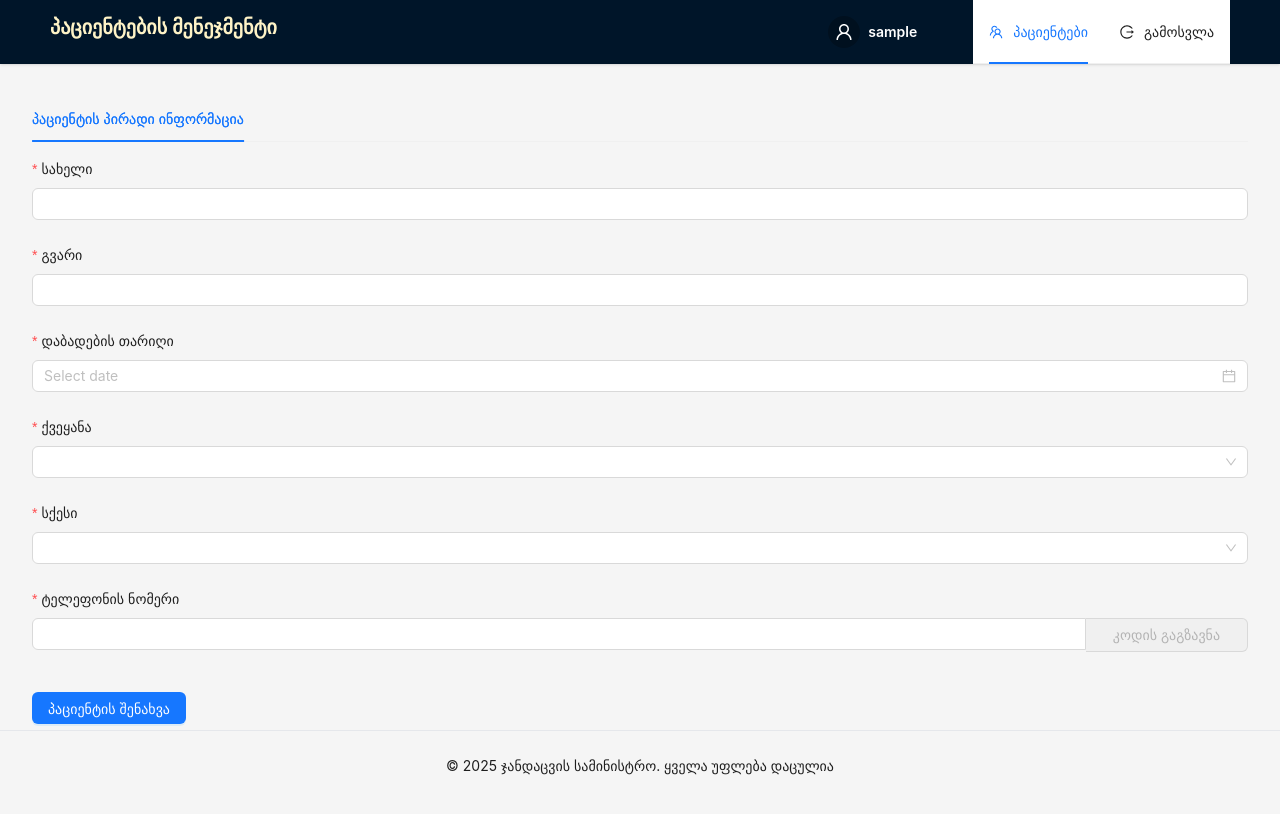
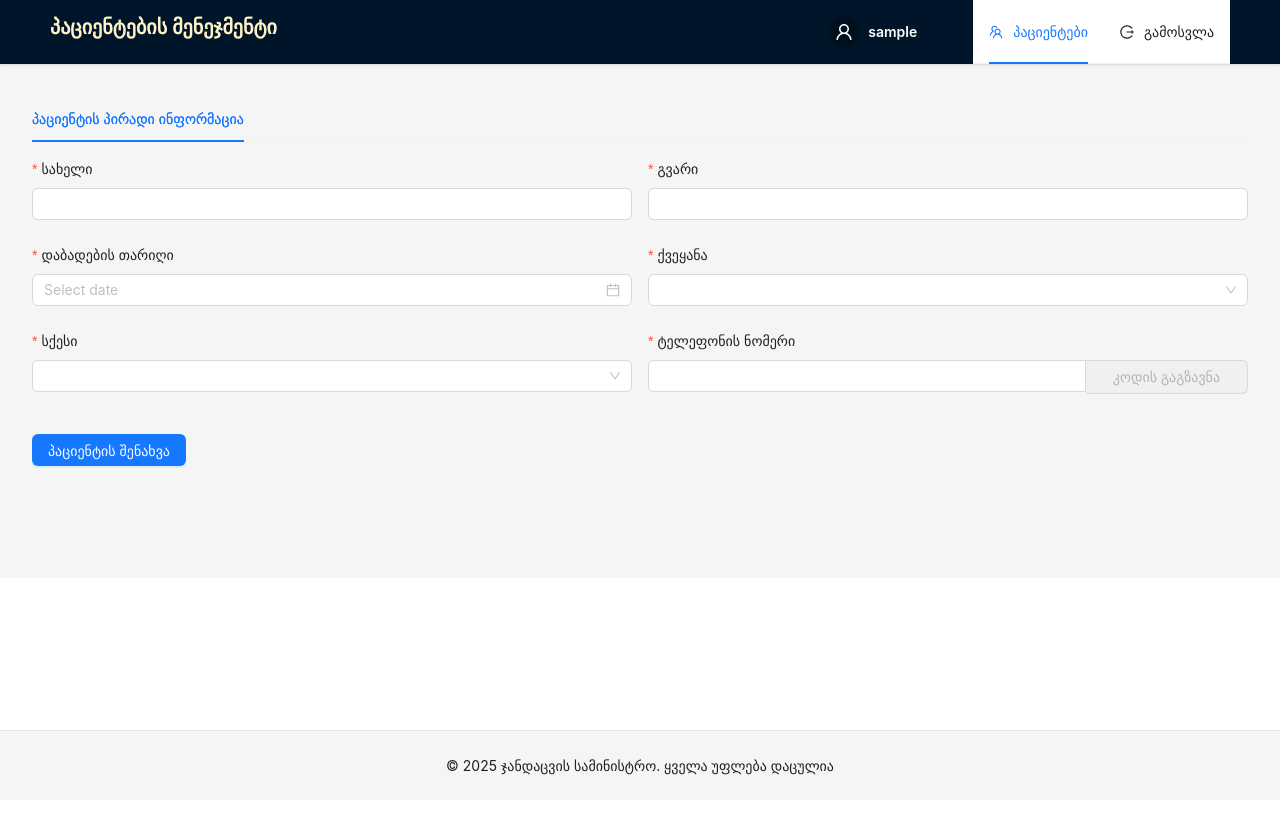
Before and after one commit to Airshock72/patiemt-management, a React (Vite) app: page /patients/create in a window 1280 px wide. Shown: the top 814 px of the page. Built offline with nearby package versions, Linux system fonts and the light colour scheme; sample sign-in values are in the browser's storage.

Commit message:
changed visual of personal info tab

```diff
--- a/src/modules/patients/views/AddOrEditPatients.tsx
+++ b/src/modules/patients/views/AddOrEditPatients.tsx
@@ -1,5 +1,5 @@
 import { useEffect, useState } from 'react'
-import { Button, DatePicker, Form, Input, Tabs, TabsProps, Select, Modal } from 'antd'
+import { Button, DatePicker, Form, Input, Tabs, TabsProps, Select, Modal, Row, Col } from 'antd'
 import { PatientFormValues } from 'api/patients/types.ts'
 import usePatient from 'src/modules/patients/hooks/usePatient.ts'
 import { useParams } from 'react-router-dom'
@@ -73,6 +73,8 @@ const AddOrEditPatients = () => {
       label: 'პაციენტის პირადი ინფორმაცია',
       children: (
         <Form form={form} onFinish={onFinish} layout='vertical' onFieldsChange={onFieldsChange}>
+          <Row gutter={16}>
+            <Col span={12}>
               <Form.Item
                 label='სახელი'
                 name='firstName'
@@ -80,6 +82,8 @@ const AddOrEditPatients = () => {
               >
                 <Input />
               </Form.Item>
+            </Col>
+            <Col span={12}>
               <Form.Item
                 label='გვარი'
                 name='lastName'
@@ -87,6 +91,10 @@ const AddOrEditPatients = () => {
               >
                 <Input />
               </Form.Item>
+            </Col>
+          </Row>
+          <Row gutter={16}>
+            <Col span={12}>
               <Form.Item
                 label='დაბადების თარიღი'
                 name='dob'
@@ -94,6 +102,8 @@ const AddOrEditPatients = () => {
               >
                 <DatePicker style={{ width: '100%' }} />
               </Form.Item>
+            </Col>
+            <Col span={12}>
               <Form.Item
                 label='ქვეყანა'
                 name='country'
@@ -107,6 +117,10 @@ const AddOrEditPatients = () => {
                   <Option value='Australia'>ავსტრალია</Option>
                 </Select>
               </Form.Item>
+            </Col>
+          </Row>
+          <Row gutter={16}>
+            <Col span={12}>
               <Form.Item
                 label='სქესი'
                 name='gender'
@@ -118,6 +132,8 @@ const AddOrEditPatients = () => {
                   <Option value='other'>სხვა</Option>
                 </Select>
               </Form.Item>
+            </Col>
+            <Col span={12}>
               <Form.Item
                 label='ტელეფონის ნომერი'
                 name='phone'
@@ -143,6 +159,8 @@ const AddOrEditPatients = () => {
                   }
                 />
               </Form.Item>
+            </Col>
+          </Row>
         </Form>
       )
     }
@@ -179,7 +197,7 @@ const AddOrEditPatients = () => {
               }
             ]}
           >
-            <Input />
+            <Input type='number' />
           </Form.Item>
         </Form>
       </Modal>
```
Lines whose indentation alone changed are shown as unchanged.
